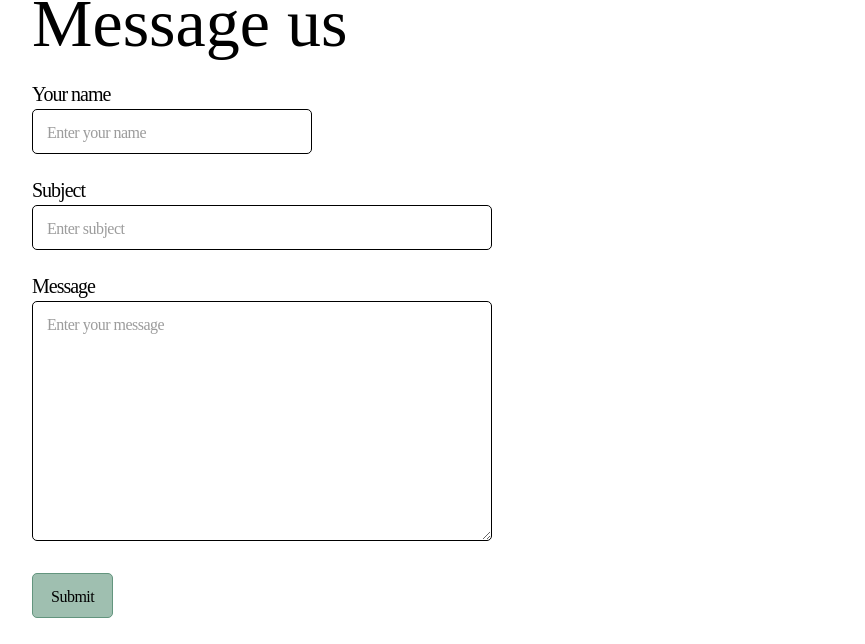
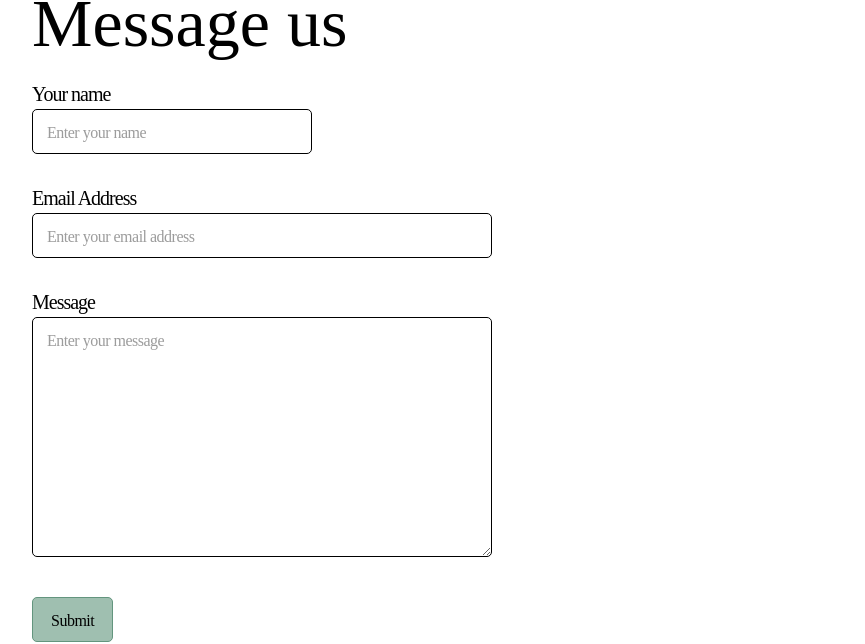
Before and after one commit to danbeddows/thebeddowswedding, a Next.js app: page /message in a window 1280 px wide. Shown: the part 271-915 px from the top of the page, without its empty margins (8-873 px from the left). Built offline with nearby package versions, Linux system fonts and the light colour scheme; no server answers; a web font is replaced by a local one.

Commit message:
updated message page to include errors

```diff
--- a/pages/message.tsx
+++ b/pages/message.tsx
@@ -7,12 +7,54 @@ import PageHeading from "src/components/PageHeading/PageHeading";
 import Textarea from "src/components/Textarea";
 import { MessageContainer } from "./message.styles";
 
+type MessageErrorType = "name" | "email" | "message";
+interface MessageError {
+  type: MessageErrorType;
+  description: string;
+}
+
 const Message = () => {
   const [name, setName] = useState("");
-  const [subject, setSubject] = useState("");
+  const [emailAddress, setEmailAddress] = useState("");
   const [message, setMessage] = useState("");
+  const [isSubmitting, setIsSubmitting] = useState(false);
+  const [formErrors, setFormErrors] = useState<MessageError[]>([]);
 
-  const handleSubmit = () => {};
+  const getFormError = (type: MessageErrorType) => {
+    const errors = formErrors.filter((err) => err.type == type);
+
+    if (errors.length > 0) {
+      return errors[0].description;
+    }
+
+    return "";
+  };
+
+  const handleSubmit = () => {
+    const errors: MessageError[] = [];
+
+    // Validate input
+    if (name == "") {
+      errors.push({ type: "name", description: "Enter your name" });
+    }
+
+    if (emailAddress == "") {
+      errors.push({
+        type: "email",
+        description: "Enter your email address",
+      });
+    }
+
+    if (message == "") {
+      errors.push({ type: "message", description: "Enter your message" });
+    }
+
+    if (errors.length == 0) {
+      setIsSubmitting(true);
+    } else {
+      setFormErrors(errors);
+    }
+  };
 
   return (
     <>
@@ -27,15 +69,17 @@ const Message = () => {
           }}
           placeholder="Enter your name"
           style={{ minWidth: rem(280) }}
+          error={getFormError("name")}
         />
         <Input
           type="text"
-          label="Subject"
+          label="Email Address"
           onChange={(val: string) => {
-            setSubject(val);
+            setEmailAddress(val);
           }}
-          placeholder="Enter subject"
+          placeholder="Enter your email address"
           style={{ minWidth: rem(460) }}
+          error={getFormError("email")}
         />
         <Textarea
           label="Message"
@@ -44,8 +88,9 @@ const Message = () => {
           }}
           placeholder="Enter your message"
           style={{ minWidth: rem(460), minHeight: rem(240) }}
+          error={getFormError("message")}
         />
-        <Button isLoading={false} onClick={handleSubmit}>
+        <Button isLoading={isSubmitting} onClick={handleSubmit}>
           Submit
         </Button>
       </MessageContainer>
--- a/src/components/Input/Input.styles.tsx
+++ b/src/components/Input/Input.styles.tsx
@@ -1,5 +1,7 @@
 import { rem } from "polished";
 import styled from "styled-components";
+
+const InputContainer = styled.div``;
 
 const StyledLabel = styled.label`
   width: 100%;
@@ -29,4 +31,11 @@ const StyledInput = styled.input`
   }
 `;
 
-export { StyledLabel, StyledInput };
+const StyledError = styled.div`
+  color: #ff0033;
+  font-size: ${rem(13)};
+  padding: ${rem(4)} 4px;
+  font-weight: 500;
+`;
+
+export { InputContainer, StyledLabel, StyledInput, StyledError };
--- a/src/components/Input/Input.tsx
+++ b/src/components/Input/Input.tsx
@@ -1,5 +1,10 @@
 import { useEffect, useState } from "react";
-import { StyledInput, StyledLabel } from "./Input.styles";
+import {
+  InputContainer,
+  StyledError,
+  StyledInput,
+  StyledLabel,
+} from "./Input.styles";
 
 interface InputProps {
   type?: "text";
@@ -9,6 +14,7 @@ interface InputProps {
   style?: {};
   value?: string;
   className?: string;
+  error?: string;
 }
 
 const Input: React.FC<InputProps> = ({
@@ -19,6 +25,7 @@ const Input: React.FC<InputProps> = ({
   style,
   value = "",
   className = "",
+  error = "",
 }) => {
   const [internalValue, setInternalValue] = useState("");
 
@@ -34,6 +41,7 @@ const Input: React.FC<InputProps> = ({
   }, [value]);
 
   return (
+    <InputContainer>
       <StyledLabel>
         <div>{label}</div>
         <StyledInput
@@ -45,6 +53,8 @@ const Input: React.FC<InputProps> = ({
           className={className}
         />
       </StyledLabel>
+      <StyledError>{error}</StyledError>
+    </InputContainer>
   );
 };
 
--- a/src/components/Textarea/Textarea.styles.tsx
+++ b/src/components/Textarea/Textarea.styles.tsx
@@ -1,5 +1,7 @@
 import { rem } from "polished";
 import styled from "styled-components";
+
+const TextareaContainer = styled.div``;
 
 const StyledLabel = styled.label`
   > div {
@@ -27,4 +29,11 @@ const StyledTextarea = styled.textarea`
   }
 `;
 
-export { StyledLabel, StyledTextarea };
+const StyledError = styled.div`
+  color: #ff0033;
+  font-size: ${rem(13)};
+  padding: ${rem(4)} 4px;
+  font-weight: 500;
+`;
+
+export { TextareaContainer, StyledLabel, StyledTextarea, StyledError };
--- a/src/components/Textarea/Textarea.tsx
+++ b/src/components/Textarea/Textarea.tsx
@@ -1,11 +1,17 @@
 import { useState } from "react";
-import { StyledLabel, StyledTextarea } from "./Textarea.styles";
+import {
+  StyledError,
+  StyledLabel,
+  StyledTextarea,
+  TextareaContainer,
+} from "./Textarea.styles";
 
 interface TextareaProps {
   label: string;
   placeholder?: string;
   onChange: (newValue: string) => void;
   style?: {};
+  error?: string;
 }
 
 const Input: React.FC<TextareaProps> = ({
@@ -13,6 +19,7 @@ const Input: React.FC<TextareaProps> = ({
   placeholder,
   onChange,
   style,
+  error = "",
 }) => {
   const [value, setValue] = useState("");
 
@@ -24,7 +31,7 @@ const Input: React.FC<TextareaProps> = ({
   };
 
   return (
-    <>
+    <TextareaContainer>
       <StyledLabel>
         <div>{label}</div>
         <StyledTextarea
@@ -33,7 +40,8 @@ const Input: React.FC<TextareaProps> = ({
           style={style}
         ></StyledTextarea>
       </StyledLabel>
-    </>
+      <StyledError>{error}</StyledError>
+    </TextareaContainer>
   );
 };
 
```
Lines whose indentation alone changed are shown as unchanged.
